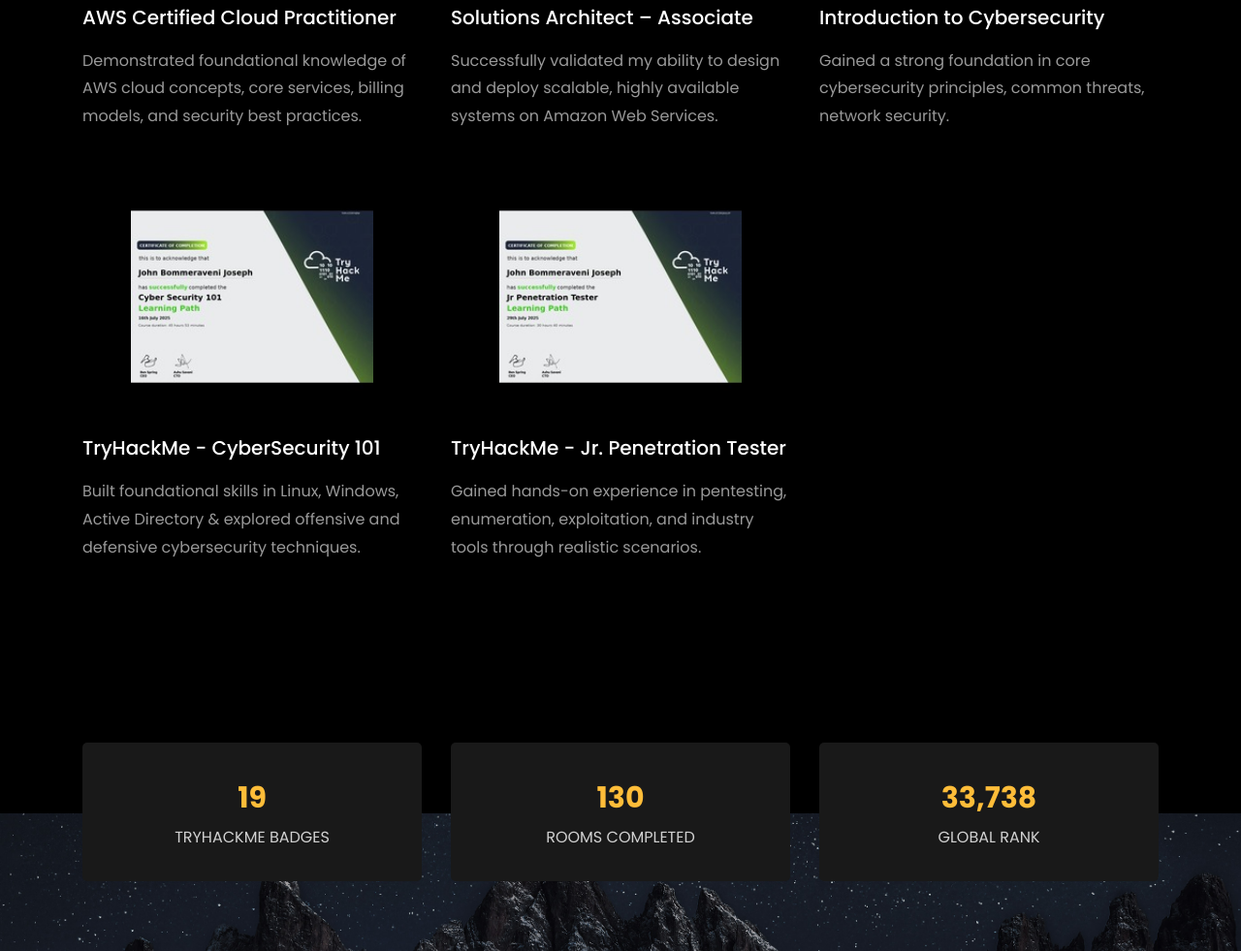
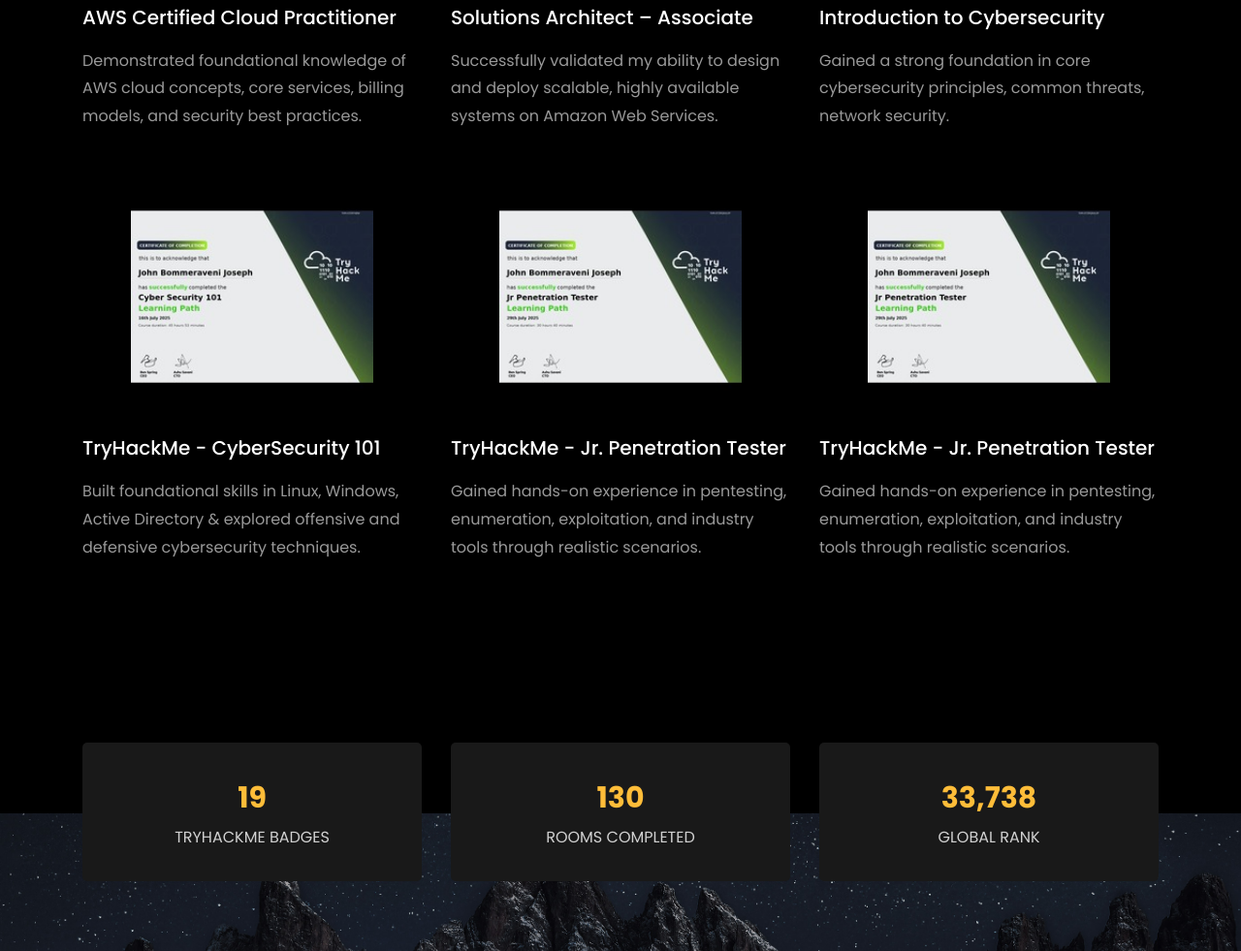
Before and after one commit to Johnbjoseph-cybersec/Johnbjoseph-cybersec.github.io, a plain HTML site: page index.html in a window 1280 px wide. Shown: the part 4587-5568 px from the top of the page at 97% size. Drawn offline with Linux system fonts and the light colour scheme.

Commit message:
Update index.html

```diff
--- a/index.html
+++ b/index.html
@@ -520,6 +520,16 @@
               </div>
             </div>
           </div>
+					  <div class="col-md-4 d-flex ftco-animate">
+          	<div class="blog-entry">
+              <a href="https://tryhackme-certificates.s3-eu-west-1.amazonaws.com/THM-GTZRQ8ULOP.pdf" class="block-20 zoom-effect" style="background-image: url('images/proj_5.jpg'); background-size: contain; background-repeat: no-repeat; background-position: center; height: 250px;"> </a>
+              <div class="text mt-3 float-right d-block">
+
+                <h3 class="heading"><a href="https://tryhackme-certificates.s3-eu-west-1.amazonaws.com/THM-GTZRQ8ULOP.pdf">TryHackMe - Jr. Penetration Tester</a></h3>
+                <p>Gained hands-on experience in pentesting, enumeration, exploitation, and industry tools through realistic scenarios.</p>
+              </div>
+            </div>
+          </div>
         </div>
 	<br>
 		<!-- added justify-content-center to center align the last two projects -->
```
